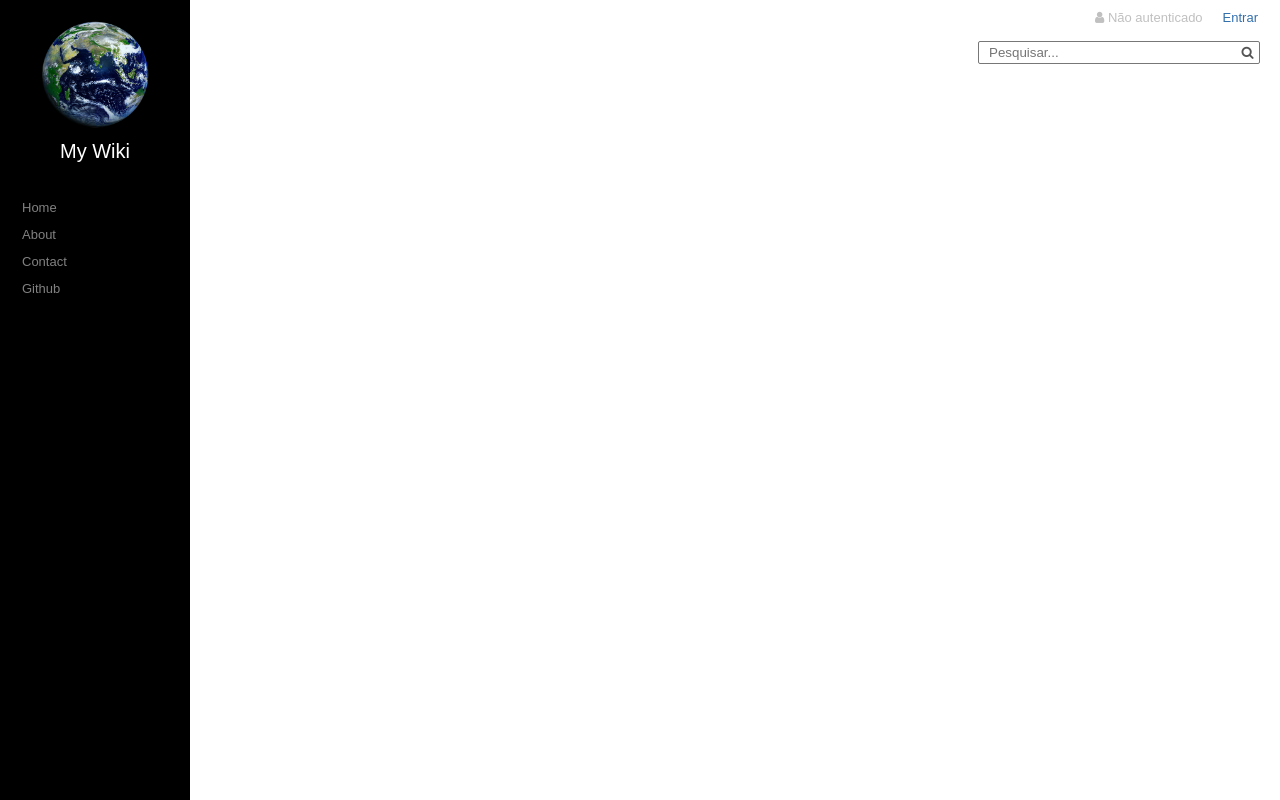
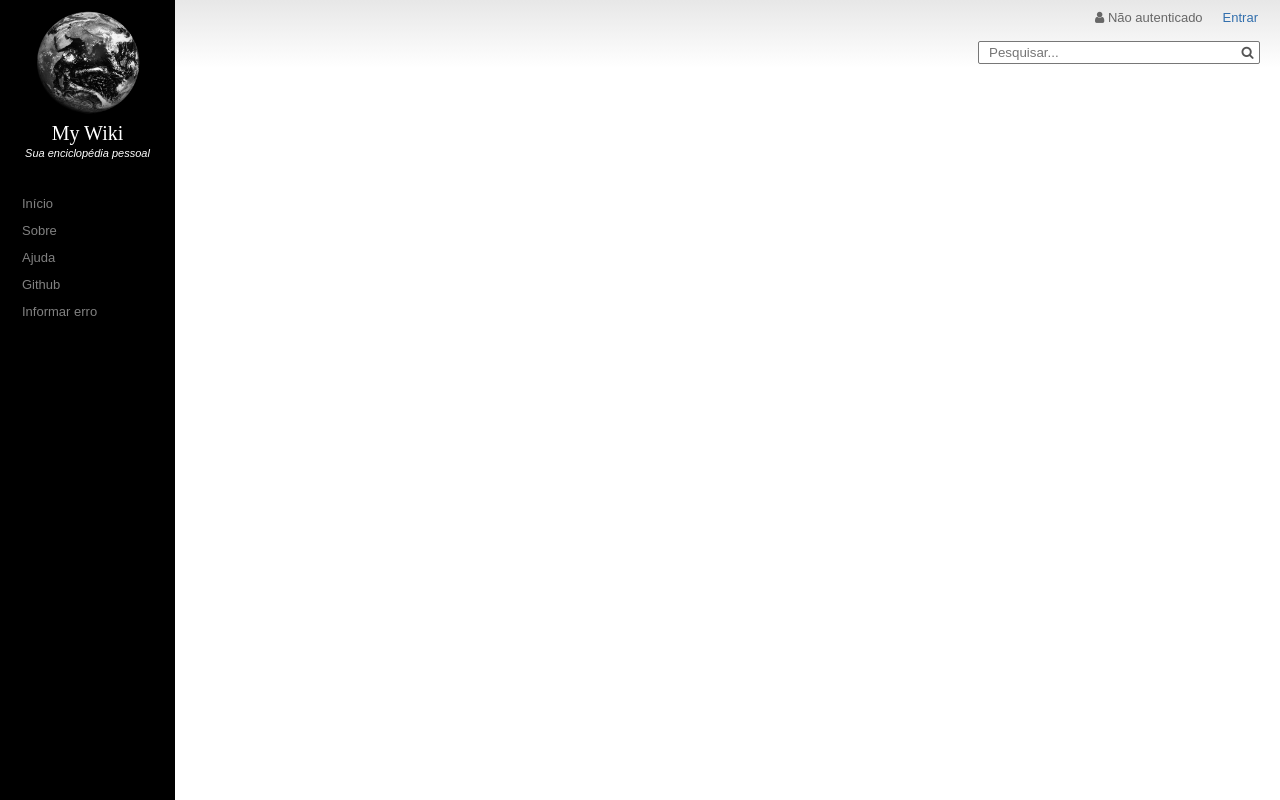
Before and after one commit to SamirSales/pickle-wiki-backend-springboot, a React (Create React App) app: page / in a window 1280 px wide. Built offline with nearby package versions, Linux system fonts and the light colour scheme.

Commit message:
fixing details of layout

```diff
--- a/src/components/NavBar/NavBar.css
+++ b/src/components/NavBar/NavBar.css
@@ -1,14 +1,14 @@
 /* LeftBar */
 .navBar{
     height: 100%; /* Full-height: remove this if you want "auto" height */
-    width: 190px; /* Set the width of the sidebar */
+    width: 175px; /* Set the width of the sidebar */
     position: fixed; /* Fixed Sidebar (stay in place on scroll) */
     z-index: 1; /* Stay on top */
     top: 0; /* Stay at the top */
     left: 0;
     background: linear-gradient(#000000, #000000);
     overflow-x: hidden; /* Disable horizontal scroll */
-    padding-top: 20px;
+    padding-top: 10px;
 }
 
 /* The navigation menu links */
@@ -30,7 +30,16 @@
   color: #fff;
   font-size: 20px;
   font-weight: 300;
-  padding-top: 6px;
+  padding-top: 2px;
+  margin: 0;
+  font-family: "Times New Roman", Times, serif;
+}
+
+.quote{
+  color: #fff;
+  font-size: 11px;
+  font-weight: 100;
+  padding-top: 2px;
   padding-bottom: 6px;
   margin-top: 0;
   margin-bottom: 25px;
--- a/src/components/NavBar/NavBar.js
+++ b/src/components/NavBar/NavBar.js
@@ -3,7 +3,7 @@ import React from 'react';
 
 import './NavBar.css';
 
-import logo from '../../assets/img/earth.png';
+import logo from '../../assets/img/earth_grey.png';
 
 const navBar = ( props ) => {
 
@@ -13,8 +13,9 @@ const navBar = ( props ) => {
 
     return (
         <div className="navBar">
-          <img src={logo} alt="Earth" height="110" width="110" />
+          <img src={logo} alt="Earth" height="106" width="106" />
           <h5 className="title">{props.title}</h5>
+          <h4 className="quote"><i>Sua enciclopédia pessoal</i></h4>
           {items}
         </div>
     )
--- a/src/components/TopBar/TopBar.css
+++ b/src/components/TopBar/TopBar.css
@@ -1,5 +1,6 @@
 .topBar{
-  background-color: #ffffff;
+  /* background-color: #ffffff; */
+  background: linear-gradient(#e7e7e7, #ffffff);
   overflow: hidden;
   padding-bottom: 4px;
 }
@@ -24,7 +25,7 @@
 }
 
 .topTopBar a.user-link{
-  color: #c0c0c0;
+  color: #676767;
 }
 
 .bottomTopBar{
--- a/src/containers/App.js
+++ b/src/containers/App.js
@@ -8,13 +8,14 @@ import './App.css';
 class App extends Component {
 
   state = {
-    home: 'http://localhost:3000/',
+    url: 'http://localhost:3000/',
     appTitle: 'My Wiki',
     navItems: [
-      { title: 'Home', key: '1'},
-      { title: 'About', key: '2'},
-      { title: 'Contact', key: '3'},
-      { title: 'Github', key: '4'}
+      { title: 'Início', key: '1'},
+      { title: 'Sobre', key: '2'},
+      { title: 'Ajuda', key: '3'},
+      { title: 'Github', key: '4'},
+      { title: 'Informar erro', key: '5'}
     ]
   }
 
@@ -25,7 +26,7 @@ class App extends Component {
           home={this.state.home}
           title={this.state.appTitle} />
 
-        <TopBar home={this.state.home} />
+        <TopBar home={this.state.url} />
       </div>
     );
   }
```
Also changed, not shown: src/assets/img/earth_grey.png (added).
